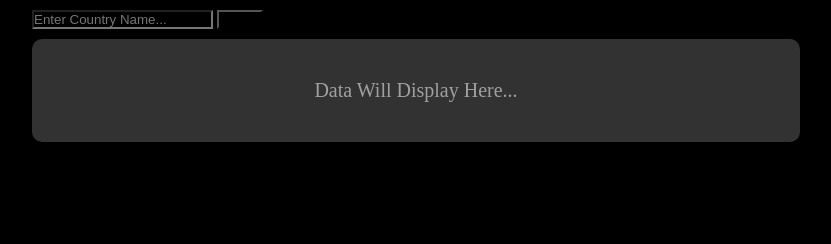
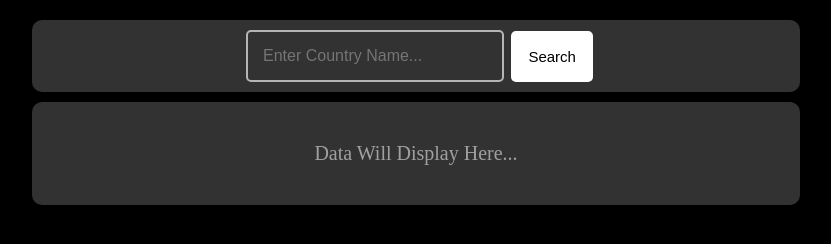
Before and after one commit to sarfarazunarr/country-data-fetcher, a plain HTML site: page index.html in a window 1280 px wide. Shown: the whole page, without its empty margins (224-1055 px from the left). Drawn offline with Linux system fonts and the light colour scheme.

Commit message:
Update style.css

```diff
--- a/style.css
+++ b/style.css
@@ -11,7 +11,7 @@
     margin: auto;
 }
 
-.contrysearch {
+.countrysearch {
     background-color: rgb(50, 50, 50);
     padding: 10px;
     border-radius: 10px;
@@ -22,7 +22,7 @@
 
 }
 
-.contrysearch input {
+.countrysearch input {
     background-color: rgb(50, 50, 50);
     width: 30%;
     outline: none;
@@ -35,13 +35,13 @@
     transition-duration: 0.6s;
 }
 
-.contrysearch input:focus {
+.countrysearch input:focus {
     border: 2px solid greenyellow;
     box-shadow: 0px 0px 10px 0px greenyellow;
     color: greenyellow;
 }
 
-.contrysearch button {
+.countrysearch button {
     background-color: white;
     color: black;
     border: 2px solid transparent;
@@ -51,14 +51,14 @@
     transition-duration: 0.6s;
 }
 
-.contrysearch button:hover {
+.countrysearch button:hover {
     background-color: transparent;
     color: greenyellow;
     box-shadow: 0px 0px 10px 0px greenyellow;
     border-color: greenyellow;
 }
 
-.contrysearch button:active {
+.countrysearch button:active {
     box-shadow: 0px 0px 50px 0px greenyellow;
 }
 
```
